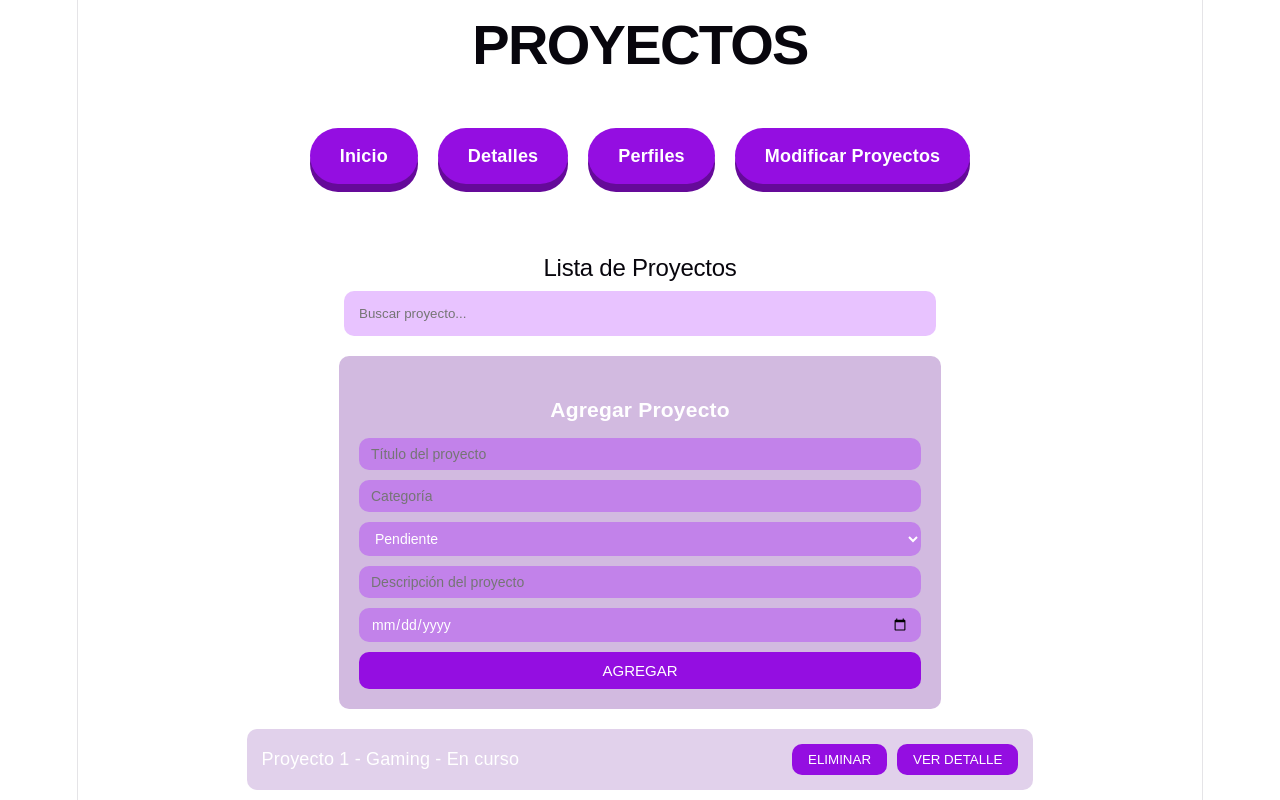
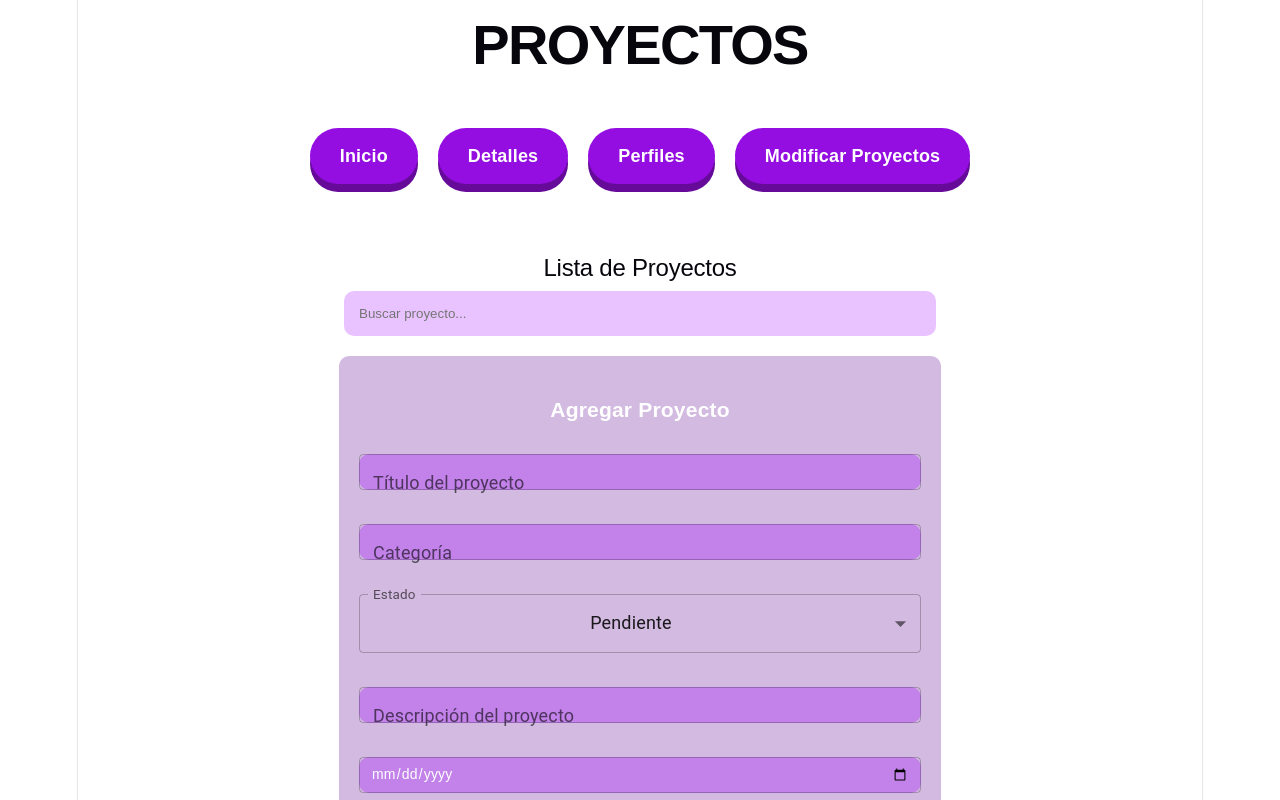
Before and after one commit to MateoMendietauwu69/pv_tp3_grupo4, a React (Vite) app: page /proyectos in a window 1280 px wide. Shown: the top 800 px of the page. Built offline with nearby package versions, Linux system fonts and the light colour scheme; a web font is replaced by a local one.

Commit message:
Refactorización del formulario

```diff
--- a/src/components/FormularioProyecto.jsx
+++ b/src/components/FormularioProyecto.jsx
@@ -1,8 +1,11 @@
 import { useState } from "react";
 import "../css/FormularioProyecto.css";
 
+import TextField from "@mui/material/TextField";
+import Button from "@mui/material/Button";
+import MenuItem from "@mui/material/MenuItem";
+
 function FormularioProyecto({ onAgregar }) {
-  // Estado único con todos los campos del formulario (desestructuración)
   const [formulario, setFormulario] = useState({
     titulo: "",
     categoria: "",
@@ -11,21 +14,20 @@ function FormularioProyecto({ onAgregar }) {
     fecha: "",
   });
 
-  // Desestructuración del estado para acceder a cada campo
   const { titulo, categoria, estado, descripcion, fecha } = formulario;
 
-  // handleChange genérico: actualiza cualquier campo del formulario
   const handleChange = (e) => {
     const { name, value } = e.target;
+
     setFormulario({
       ...formulario,
       [name]: value,
     });
   };
 
-  // Manejo del envío del formulario
   const handleSubmit = (e) => {
     e.preventDefault();
+
     if (titulo.trim() === "" || categoria.trim() === "") return;
 
     const nuevoProyecto = {
@@ -39,7 +41,6 @@ function FormularioProyecto({ onAgregar }) {
 
     onAgregar(nuevoProyecto);
 
-    // Resetear formulario
     setFormulario({
       titulo: "",
       categoria: "",
@@ -52,35 +53,68 @@ function FormularioProyecto({ onAgregar }) {
   return (
     <div className="formulario-container">
       <h3>Agregar Proyecto</h3>
+
       <form onSubmit={handleSubmit}>
-        <input
-          type="text"
+        <TextField
+          fullWidth
+          margin="normal"
+          label="Título del proyecto"
           name="titulo"
-          placeholder="Título del proyecto"
           value={titulo}
           onChange={handleChange}
         />
-        <input
-          type="text"
+
+        <TextField
+          fullWidth
+          margin="normal"
+          label="Categoría"
           name="categoria"
-          placeholder="Categoría"
           value={categoria}
           onChange={handleChange}
         />
-        <select name="estado" value={estado} onChange={handleChange}>
-          <option value="Pendiente">Pendiente</option>
-          <option value="En curso">En curso</option>
-          <option value="Completado">Completado</option>
-        </select>
-        <input
-          type="text"
+
+        <TextField
+          select
+          fullWidth
+          margin="normal"
+          label="Estado"
+          name="estado"
+          value={estado}
+          onChange={handleChange}
+        >
+          <MenuItem value="Pendiente">Pendiente</MenuItem>
+          <MenuItem value="En curso">En curso</MenuItem>
+          <MenuItem value="Completado">Completado</MenuItem>
+        </TextField>
+
+        <TextField
+          fullWidth
+          margin="normal"
+          label="Descripción del proyecto"
           name="descripcion"
-          placeholder="Descripción del proyecto"
           value={descripcion}
           onChange={handleChange}
         />
-        <input type="date" name="fecha" value={fecha} onChange={handleChange} />
-        <button type="submit">Agregar</button>
+
+        <TextField
+          fullWidth
+          margin="normal"
+          type="date"
+          name="fecha"
+          value={fecha}
+          onChange={handleChange}
+          InputLabelProps={{
+            shrink: true,
+          }}
+        />
+
+        <Button
+          variant="contained"
+          type="submit"
+          sx={{ marginTop: "15px" }}
+        >
+          Agregar
+        </Button>
       </form>
     </div>
   );
```
